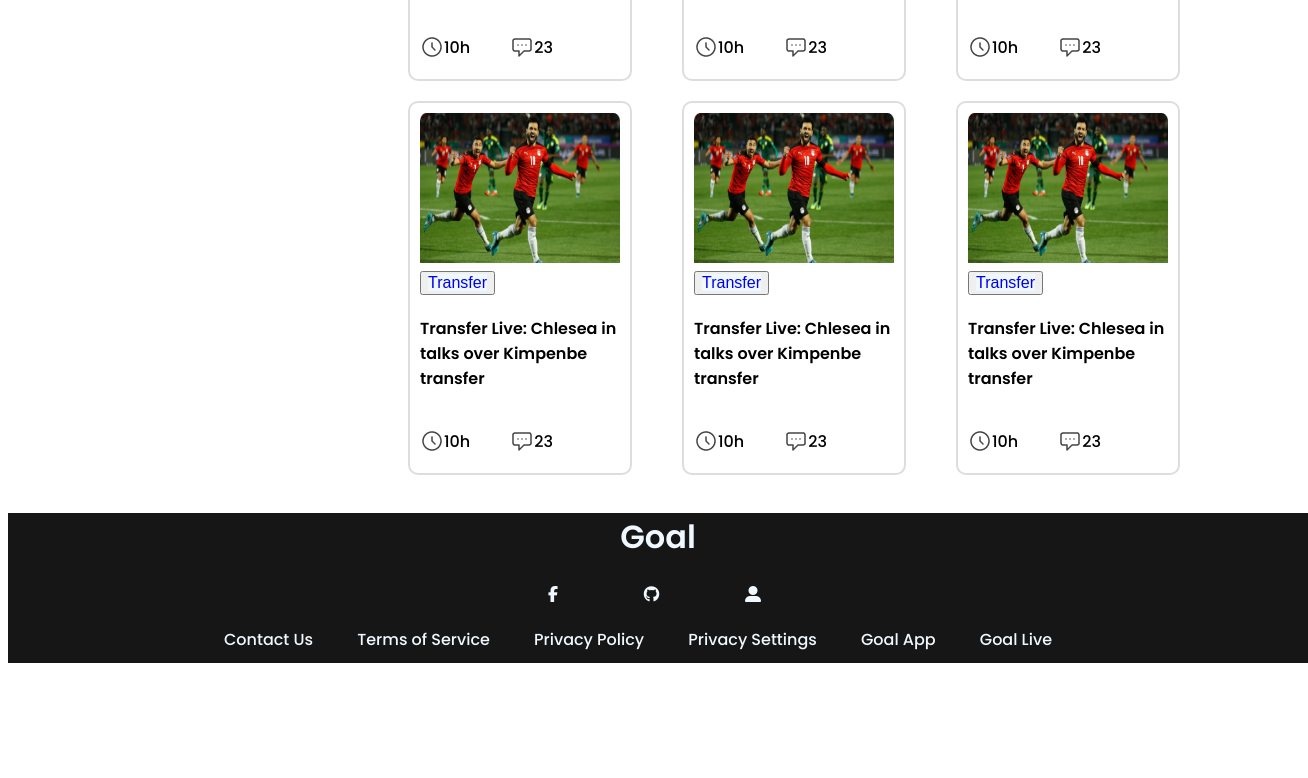
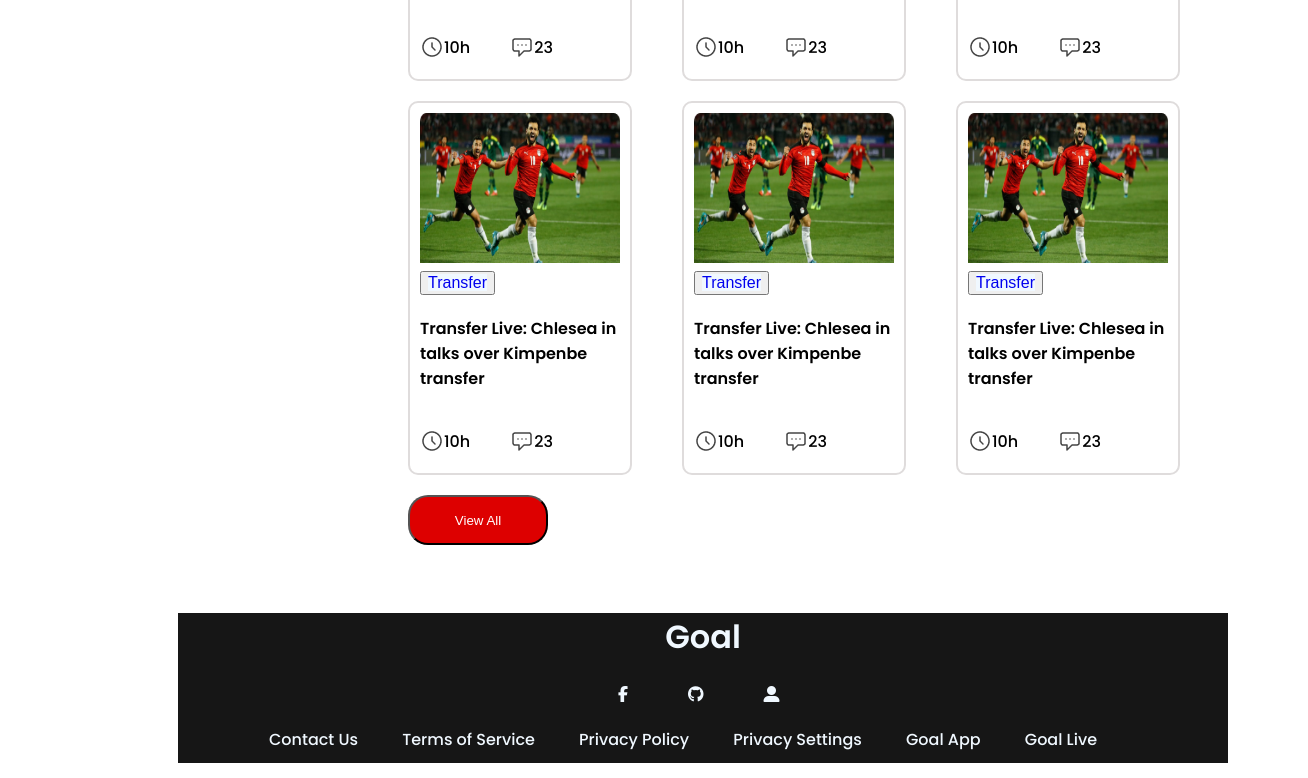
Before and after one commit to emon-ismail/Assignment-2-programming-hero, a plain HTML site: page blog.html in a window 1280 px wide. Shown: the part 1116-1894 px from the top of the page, 1308 px wide, since content can reach past the window. Before the commit the page ends 1794 px from the top, so only its background shows below. Drawn offline with Linux system fonts and the light colour scheme.

Commit message:
all error done and solved

```diff
--- a/blog.css
+++ b/blog.css
@@ -147,13 +147,15 @@ width: 312px;
 /* <!--**** articles and img done********************* --> */
 
 .footer{
-  margin-top: 700px;
+  margin-top: 800px;
 
 }
+
 .footer{
   background-color: #161616;
-  width: 1300px;
+  width: 1050px;
   height: 150px;
+  margin-left: 170px;
 
 
     margin-bottom: 15px;
@@ -165,11 +167,14 @@ width: 312px;
 }
 .social-links a{
   color: aliceblue;
-  margin-right: 40px;
+  margin-right: 60px;
+
 
 }
 .social-links{
   text-align: center;
+  margin-left: 40px;
+
 }
 #follow-me{
   color: white;
@@ -178,10 +183,47 @@ width: 312px;
   display: grid;
   grid-template-columns: repeat(4,1fr);
   align-items: center;
-  margin-left: 40px;
+  margin-left: -60px;
+  margin-right: 40px;
   margin-bottom: 20px;
 
 }
+
+#fb-id{
+  margin-left: 400px;
+}
+#my-site{
+  margin-right: 400px;
+}
+.contact-policy a{
+  text-decoration: none;
+  color: aliceblue;
+  margin-right: 40px;
+
+
+}
+.contact-policy{
+  text-align: center;
+
+
+}
+.view-all{
+
+  padding: 10px;
+  align-items: center;
+  height: 50px;
+  width: 140px;
+  background-color: #DD0000;
+  border-radius: 20px;
+  /* display:none; */
+
+}
+.view-all a{
+  color: rgb(255, 254, 254);
+ text-decoration: none;
+ text-align: center;
+}
+/************************ footer end ******************** */
 
 #fb-id{
   margin-left: 500px;
--- a/blog.html
+++ b/blog.html
@@ -26,6 +26,7 @@
         </header>
     </section>
      <!-- heading and banner done -->
+
 
      <div class="container">
         <section>
@@ -163,12 +164,17 @@
 
     </div>
 </div>
+
 </div>
+
+<button class="view-all"><a href="#">View All</a></button>
 
              </article>
             </section>
+
              </div>
              <!-- ***********article part done************** -->
+
 
             <footer class="footer">
                  <div class="footers-items">
```
